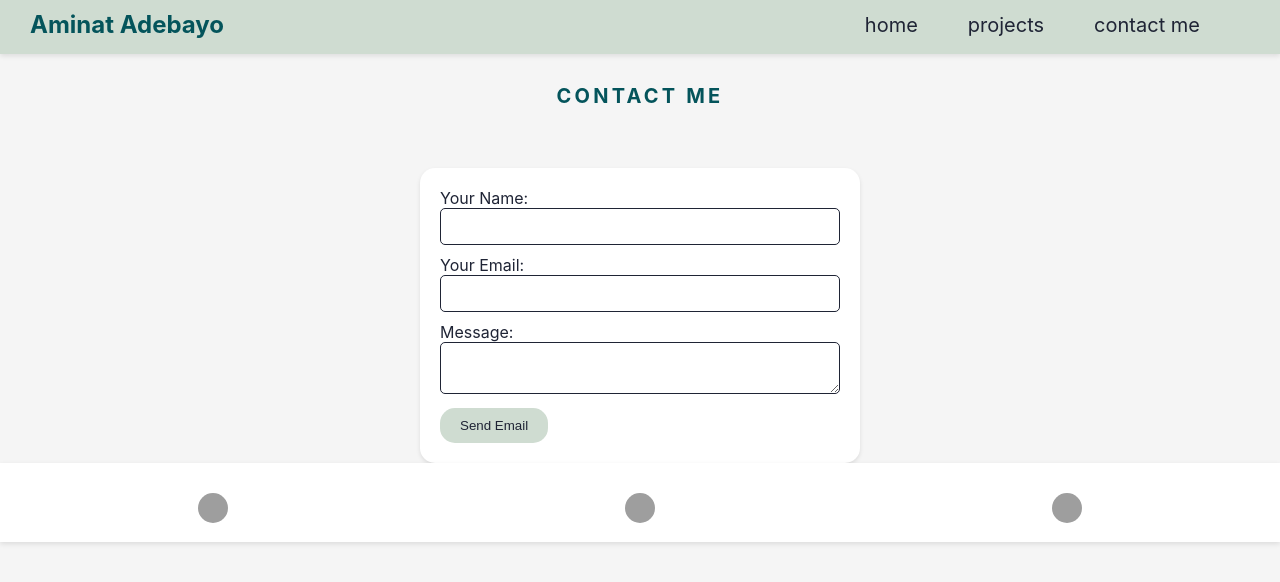
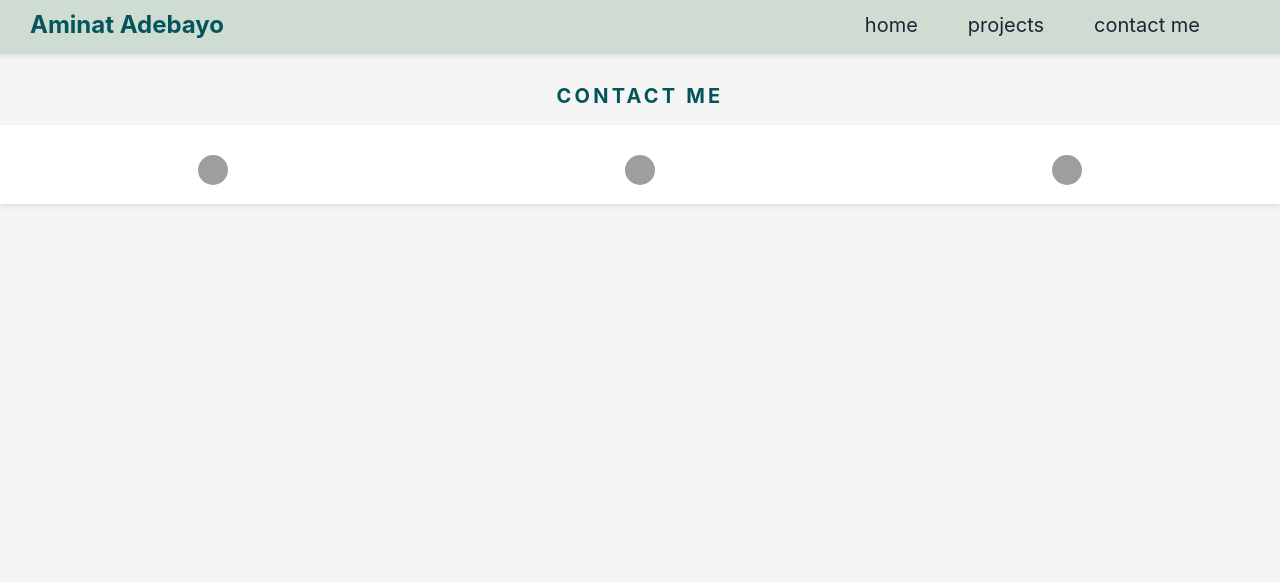
Before and after one commit to Amii911/Portfolio, a React (Create React App) app: page /contactme in a window 1280 px wide. Shown: the top 582 px of the page. Built offline with nearby package versions, Linux system fonts and the light colour scheme; grey boxes are pictures that could not be loaded; the HTML template or start-up script is replaced by a standard one.

Commit message:
emailform

```diff
--- a/src/Components/Home/ContactMe.jsx
+++ b/src/Components/Home/ContactMe.jsx
@@ -1,12 +1,12 @@
 import React from "react"
-import EmailForm from "./EmailForm"
+// import EmailForm from "./EmailForm"
 import "./ContactMe.css"
 
 function ContactMe(){
     return(
         <div className="contact">
         <h2 className="title">CONTACT ME</h2>
-        <EmailForm />
+        {/* <EmailForm /> */}
         </div>
     )
 }
```
